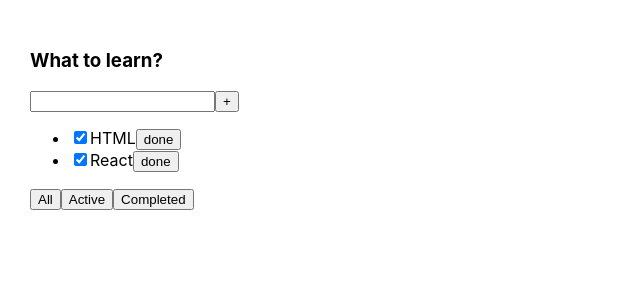
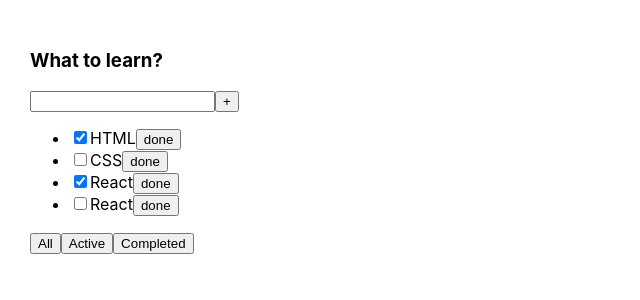
Before and after one commit to cosackHector/TODO, a React (Create React App) app: page / in a window 1280 px wide. Shown: the top 300 px of the page, without its empty margins (0-640 px from the left). Built offline with nearby package versions, Linux system fonts and the light colour scheme.

Commit message:
refactor some handler function

```diff
--- a/package.json
+++ b/package.json
@@ -10,10 +10,12 @@
     "@types/node": "^16.18.86",
     "@types/react": "^18.2.61",
     "@types/react-dom": "^18.2.19",
+    "@types/uuid": "^9.0.8",
     "react": "^18.2.0",
     "react-dom": "^18.2.0",
     "react-scripts": "5.0.1",
     "typescript": "^4.9.5",
+    "uuid": "^9.0.1",
     "web-vitals": "^2.1.4"
   },
   "scripts": {
--- a/src/App.tsx
+++ b/src/App.tsx
@@ -1,23 +1,33 @@
-import React, { useState } from 'react';
 import './App.css';
-import { Todo, TaskType } from './components/Todo';
+import { useState } from 'react';
+import { Todo } from './components/Todo';
+import { v1 } from 'uuid';
 
 export type TypeForFilterTasks = 'all' | 'active' | 'completed'
 
 function App() {
   let initTask = [
-    {id: 1, title: "HTML", isDone: true},
-    {id: 2, title: "CSS", isDone: false},
-    {id: 3, title: "React", isDone: true},
-    {id: 4, title: "React", isDone: false},
+    {id: v1(), title: "HTML", isDone: true},
+    {id: v1(), title: "CSS", isDone: false},
+    {id: v1(), title: "React", isDone: true},
+    {id: v1(), title: "React", isDone: false},
   ]
 
   let [tasks, setTacks] = useState(initTask)
-  let [filter, setFilter] = useState('active')
+  let [filter, setFilter] = useState<TypeForFilterTasks>('all')
 
-  const removeTask = (id: number) => {
+  const removeTask = (id: string) => {
     let filteredTasks = tasks.filter(task => task.id !== id)
     setTacks(filteredTasks)
+  }
+  const addTask = (title: string) => {
+    const newTask = {
+      id: v1(),
+      title: title,
+      isDone: false
+    }
+    const newTasks = [newTask, ...tasks]
+    setTacks(newTasks)
   }
   const filteredTasks = (type: TypeForFilterTasks) => {
     setFilter(type)
@@ -25,19 +35,21 @@
 
   let tasksForTodo = tasks
   if(filter == 'active') {
-    tasksForTodo = tasks.filter(task => task.isDone === true )
+    tasksForTodo = tasks.filter(task => !task.isDone)
   }
   if(filter == 'completed') {
-    tasksForTodo = tasks.filter(task => task.isDone === false)
+    tasksForTodo = tasks.filter(task => task.isDone)
   }
 
 
   return (
     <div className="App">
-      <Todo title={'What to learn?'} tasks={tasksForTodo}
-      onRemoveTask={removeTask} filteredTasks={filteredTasks}/>
-      {/* <Todo title={'Movie'} tasks={tasks} onRemoveTask={removeTask} onCheckedClick={checkedClick}/> */}
-      {/* <Todo title={'Songs'} tasks={task1}/> */}
+      <Todo
+        title={'What to learn?'}
+        tasks={tasksForTodo}
+        onRemoveTask={removeTask}
+        filteredTasks={filteredTasks}
+        addTask={addTask}/>
     </div>
   )
 };
--- a/src/components/Todo.tsx
+++ b/src/components/Todo.tsx
@@ -1,43 +1,66 @@
+import { ChangeEvent, KeyboardEvent, useState } from 'react';
 import { TypeForFilterTasks } from '../App';
 
-export type TaskType = {
-  id: number,
+type TaskType = {
+  id: string,
   title: string,
   isDone: boolean
 };
-
 type PropsType = {
   title: string
   tasks: Array<TaskType>
-  onRemoveTask: (id: number) => void
+  onRemoveTask: (id: string) => void
   filteredTasks: (type: TypeForFilterTasks) => void
+  addTask: (title: string) => void
 };
 
 export const Todo = (props: PropsType) => {
+const onPresKey = (e: KeyboardEvent<HTMLInputElement>) => {
+  if (e.key === 'Enter' ) {
+    props.addTask(value)
+    setValue('')
+  }
+};
+const onAddTask = () => {
+  props.addTask(value)
+  setValue('')
+};
+const onChangeText = (e: ChangeEvent<HTMLInputElement>) => setValue(e.target.value);
+const onAllFilter = () => props.filteredTasks('all');
+const onActiveFilter = () => props.filteredTasks('active');
+const onCompletedFilter = () => props.filteredTasks('completed');
+
+
+  let [value, setValue] = useState('')
   const tasks = props.tasks
     .map((task: any, i: number) => {
+      const onRemove = () => props.onRemoveTask(task.id)
       return (
-        <li key={i}>
+        <li key={task.id}>
           <input
+            readOnly
             checked={task.isDone}
             type="checkbox" />
           <span>{task.title}</span>
-          <button onClick={()=>props.onRemoveTask(task.id)}>done</button>
+          <button onClick={onRemove}>done</button>
         </li>)
         });
 
   return  (
     <div className='Todo'>
       <h3>{props.title}</h3>
-      <input />
-      <button>+</button>
-      <ul>
+      <input
+        value={value}
+        onChange={onChangeText}
+        onKeyDown={onPresKey}  />
+      <button onClick={onAddTask}>+</button>
+      <ul className='tasks_list'>
         {tasks}
       </ul>
-      <div>
-        <button onClick={()=>props.filteredTasks('all')}>All</button>
-        <button onClick={()=>props.filteredTasks('active')}>Active</button>
-        <button onClick={()=>props.filteredTasks('completed')}>Completed</button>
+      <div className='buttons_block'>
+        <button onClick={onAllFilter}>All</button>
+        <button onClick={onActiveFilter}>Active</button>
+        <button onClick={onCompletedFilter}>Completed</button>
       </div>
     </div>
   )
```
Also changed, not shown: 1 other file (tests, documents, lock files or other folders).
